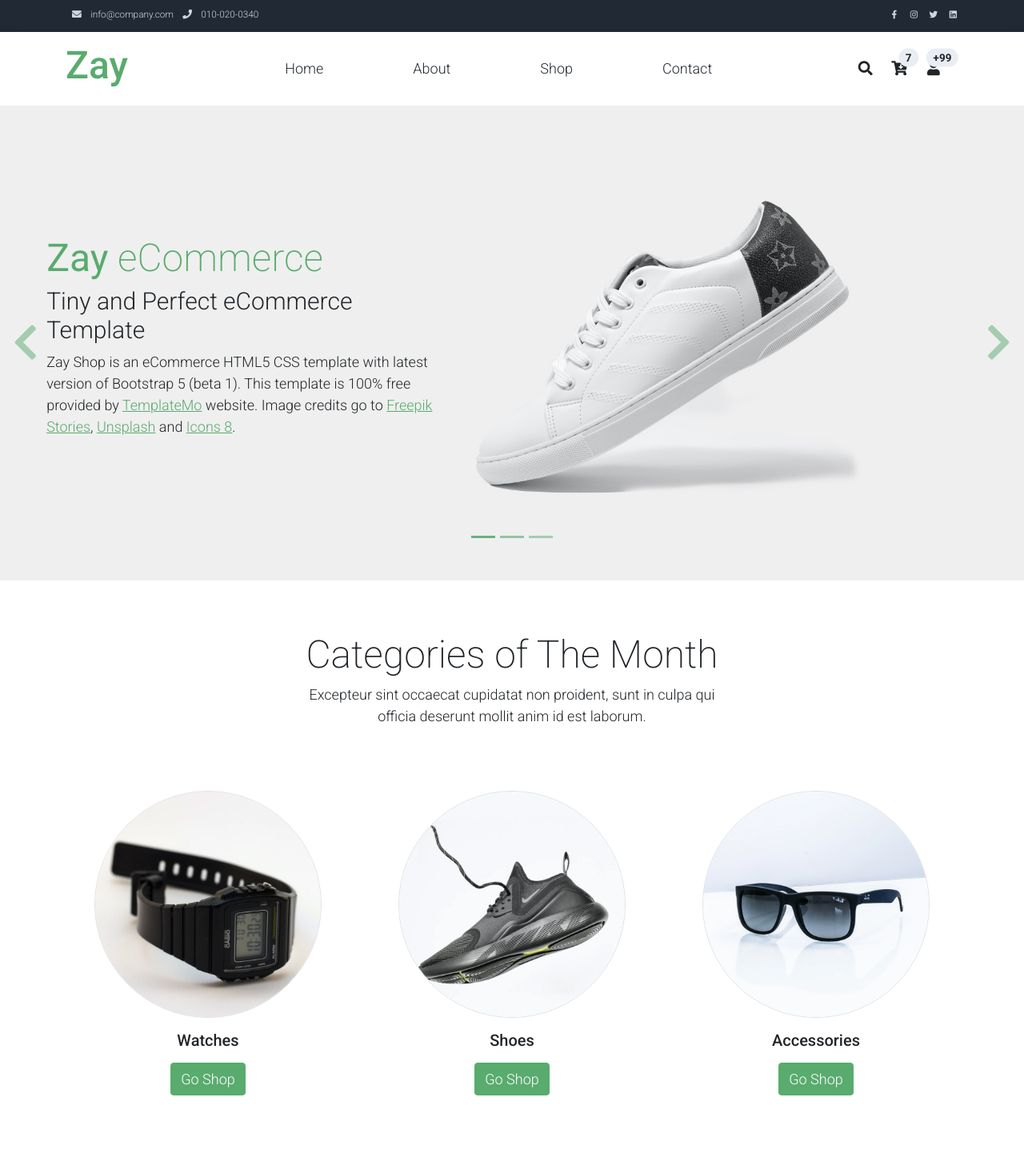
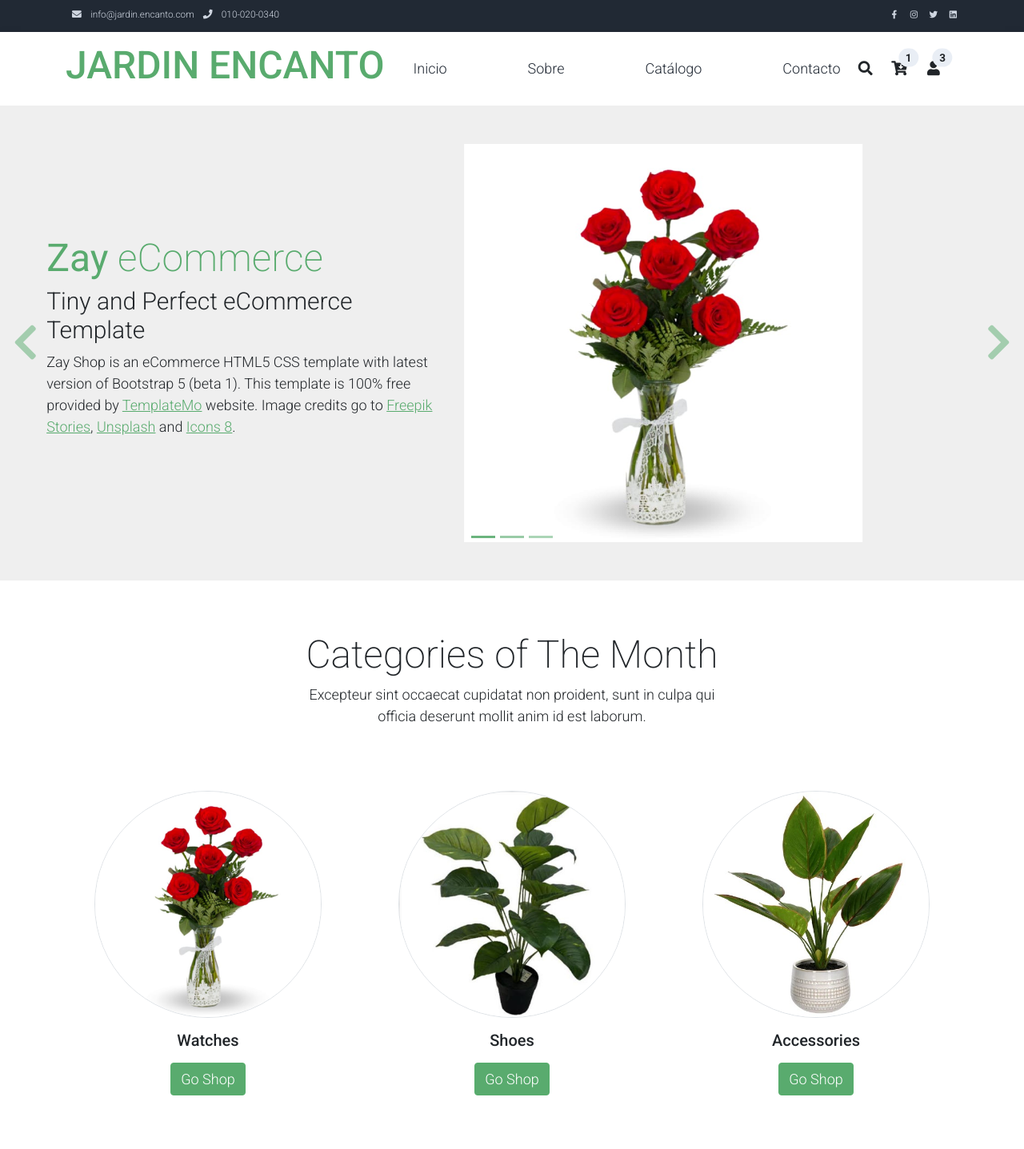
Before and after one commit to CCIA0/Docker, a plain HTML site: page index.html in a window 1280 px wide. Shown: the top 1437 px of the page at 80% size. Drawn offline with Linux system fonts and the light colour scheme.

Commit message:
cambios de assets

```diff
--- a/index.html
+++ b/index.html
@@ -6,8 +6,8 @@
     <meta charset="utf-8">
     <meta name="viewport" content="width=device-width, initial-scale=1">
 
-    <link rel="apple-touch-icon" href="assets/img/apple-icon.png">
-    <link rel="shortcut icon" type="image/x-icon" href="assets/img/apple-icon.png">
+    <link rel="apple-touch-icon" href="assets/img/jardin_logo.png">
+    <link rel="shortcut icon" type="image/x-icon" href="assets/img/jardin_logo.png">
 
     <link rel="stylesheet" href="assets/css/bootstrap.min.css">
     <link rel="stylesheet" href="assets/css/templatemo.css">
@@ -32,7 +32,7 @@ https://templatemo.com/tm-559-zay-shop
             <div class="w-100 d-flex justify-content-between">
                 <div>
                     <i class="fa fa-envelope mx-2"></i>
-                    <a class="navbar-sm-brand text-light text-decoration-none" href="mailto:info@company.com">info@company.com</a>
+                    <a class="navbar-sm-brand text-light text-decoration-none" href="mailto:info@company.com">info@jardin.encanto.com</a>
                     <i class="fa fa-phone mx-2"></i>
                     <a class="navbar-sm-brand text-light text-decoration-none" href="tel:010-020-0340">010-020-0340</a>
                 </div>
@@ -53,7 +53,7 @@ https://templatemo.com/tm-559-zay-shop
         <div class="container d-flex justify-content-between align-items-center">
 
             <a class="navbar-brand text-success logo h1 align-self-center" href="index.html">
-                Zay
+                JARDIN ENCANTO
             </a>
 
             <button class="navbar-toggler border-0" type="button" data-bs-toggle="collapse" data-bs-target="#templatemo_main_nav" aria-controls="navbarSupportedContent" aria-expanded="false" aria-label="Toggle navigation">
@@ -64,16 +64,16 @@ https://templatemo.com/tm-559-zay-shop
                 <div class="flex-fill">
                     <ul class="nav navbar-nav d-flex justify-content-between mx-lg-auto">
                         <li class="nav-item">
-                            <a class="nav-link" href="index.html">Home</a>
+                            <a class="nav-link" href="index.html">Inicio</a>
                         </li>
                         <li class="nav-item">
-                            <a class="nav-link" href="about.html">About</a>
+                            <a class="nav-link" href="about.html">Sobre</a>
                         </li>
                         <li class="nav-item">
-                            <a class="nav-link" href="shop.html">Shop</a>
+                            <a class="nav-link" href="shop.html">Catálogo</a>
                         </li>
                         <li class="nav-item">
-                            <a class="nav-link" href="contact.html">Contact</a>
+                            <a class="nav-link" href="contact.html">Contacto</a>
                         </li>
                     </ul>
                 </div>
@@ -94,12 +94,12 @@ https://templatemo.com/tm-559-zay-shop
                     <!-- Botón de compra - Modificado para activar modal -->
                     <a class="nav-icon position-relative text-decoration-none" href="#" data-bs-toggle="modal" data-bs-target="#productModal">
                         <i class="fa fa-fw fa-cart-arrow-down text-dark mr-1"></i>
-                        <span class="position-absolute top-0 left-100 translate-middle badge rounded-pill bg-light text-dark">7</span>
+                        <span class="position-absolute top-0 left-100 translate-middle badge rounded-pill bg-light text-dark">1</span>
                     </a>
 
                     <a class="nav-icon position-relative text-decoration-none" href="#">
                         <i class="fa fa-fw fa-user text-dark mr-3"></i>
-                        <span class="position-absolute top-0 left-100 translate-middle badge rounded-pill bg-light text-dark">+99</span>
+                        <span class="position-absolute top-0 left-100 translate-middle badge rounded-pill bg-light text-dark">3</span>
                     </a>
                 </div>
             </div>
@@ -133,7 +133,7 @@ https://templatemo.com/tm-559-zay-shop
                 <button type="button" class="btn-close" data-bs-dismiss="modal" aria-label="Close"></button>
             </div>
             <div class="modal-body text-center">
-                <img src="./assets/img/banner_img_01.jpg" class="img-fluid mb-3" alt="Nombre del Producto" style="max-height: 300px;">
+                <img src="./assets/img/img1.jpg" class="img-fluid mb-3" alt="Nombre del Producto" style="max-height: 300px;">
                 <h4>Nombre del Producto</h4>
                 <p class="text-muted">Descripción breve del producto</p>
                 <h3 class="text-success">$99.99</h3>
@@ -166,7 +166,7 @@ https://templatemo.com/tm-559-zay-shop
                 <div class="container">
                     <div class="row p-5">
                         <div class="mx-auto col-md-8 col-lg-6 order-lg-last">
-                            <img class="img-fluid" src="./assets/img/banner_img_01.jpg" alt="">
+                            <img class="img-fluid" src="./assets/img/img1.jpg" alt="">
                         </div>
                         <div class="col-lg-6 mb-0 d-flex align-items-center">
                             <div class="text-align-left align-self-center">
@@ -188,7 +188,7 @@ https://templatemo.com/tm-559-zay-shop
                 <div class="container">
                     <div class="row p-5">
                         <div class="mx-auto col-md-8 col-lg-6 order-lg-last">
-                            <img class="img-fluid" src="./assets/img/banner_img_02.jpg" alt="">
+                            <img class="img-fluid" src="./assets/img/img2.jpg" alt="">
                         </div>
                         <div class="col-lg-6 mb-0 d-flex align-items-center">
                             <div class="text-align-left">
@@ -207,7 +207,7 @@ https://templatemo.com/tm-559-zay-shop
                 <div class="container">
                     <div class="row p-5">
                         <div class="mx-auto col-md-8 col-lg-6 order-lg-last">
-                            <img class="img-fluid" src="./assets/img/banner_img_03.jpg" alt="">
+                            <img class="img-fluid" src="./assets/img/img3.jpg" alt="">
                         </div>
                         <div class="col-lg-6 mb-0 d-flex align-items-center">
                             <div class="text-align-left">
@@ -246,17 +246,17 @@ https://templatemo.com/tm-559-zay-shop
         </div>
         <div class="row">
             <div class="col-12 col-md-4 p-5 mt-3">
-                <a href="#"><img src="./assets/img/category_img_01.jpg" class="rounded-circle img-fluid border"></a>
+                <a href="#"><img src="./assets/img/img1.jpg" class="rounded-circle img-fluid border"></a>
                 <h5 class="text-center mt-3 mb-3">Watches</h5>
                 <p class="text-center"><a class="btn btn-success">Go Shop</a></p>
             </div>
             <div class="col-12 col-md-4 p-5 mt-3">
-                <a href="#"><img src="./assets/img/category_img_02.jpg" class="rounded-circle img-fluid border"></a>
+                <a href="#"><img src="./assets/img/img2.jpg" class="rounded-circle img-fluid border"></a>
                 <h2 class="h5 text-center mt-3 mb-3">Shoes</h2>
                 <p class="text-center"><a class="btn btn-success">Go Shop</a></p>
             </div>
             <div class="col-12 col-md-4 p-5 mt-3">
-                <a href="#"><img src="./assets/img/category_img_03.jpg" class="rounded-circle img-fluid border"></a>
+                <a href="#"><img src="./assets/img/img3.jpg" class="rounded-circle img-fluid border"></a>
                 <h2 class="h5 text-center mt-3 mb-3">Accessories</h2>
                 <p class="text-center"><a class="btn btn-success">Go Shop</a></p>
             </div>
@@ -281,7 +281,7 @@ https://templatemo.com/tm-559-zay-shop
                 <div class="col-12 col-md-4 mb-4">
                     <div class="card h-100">
                         <a href="shop-single.html">
-                            <img src="./assets/img/feature_prod_01.jpg" class="card-img-top" alt="...">
+                            <img src="./assets/img/img4.jpg" class="card-img-top" alt="...">
                         </a>
                         <div class="card-body">
                             <ul class="list-unstyled d-flex justify-content-between">
@@ -305,7 +305,7 @@ https://templatemo.com/tm-559-zay-shop
                 <div class="col-12 col-md-4 mb-4">
                     <div class="card h-100">
                         <a href="shop-single.html">
-                            <img src="./assets/img/feature_prod_02.jpg" class="card-img-top" alt="...">
+                            <img src="./assets/img/img5.jpg" class="card-img-top" alt="...">
                         </a>
                         <div class="card-body">
                             <ul class="list-unstyled d-flex justify-content-between">
@@ -329,7 +329,7 @@ https://templatemo.com/tm-559-zay-shop
                 <div class="col-12 col-md-4 mb-4">
                     <div class="card h-100">
                         <a href="shop-single.html">
-                            <img src="./assets/img/feature_prod_03.jpg" class="card-img-top" alt="...">
+                            <img src="./assets/img/img6.jpg" class="card-img-top" alt="...">
                         </a>
                         <div class="card-body">
                             <ul class="list-unstyled d-flex justify-content-between">
```
Also changed, not shown: shop-single.html (+2 -2 lines), assets/img/img1.jpg (added), assets/img/img10.jpg (added), assets/img/img2.jpg (added), assets/img/img3.jpg (added), assets/img/img4.jpg (added), assets/img/img5.jpg (added), assets/img/img6.jpg (added), assets/img/img7.jpg (added), assets/img/img8.jpg (added), assets/img/img9.jpg (added).
